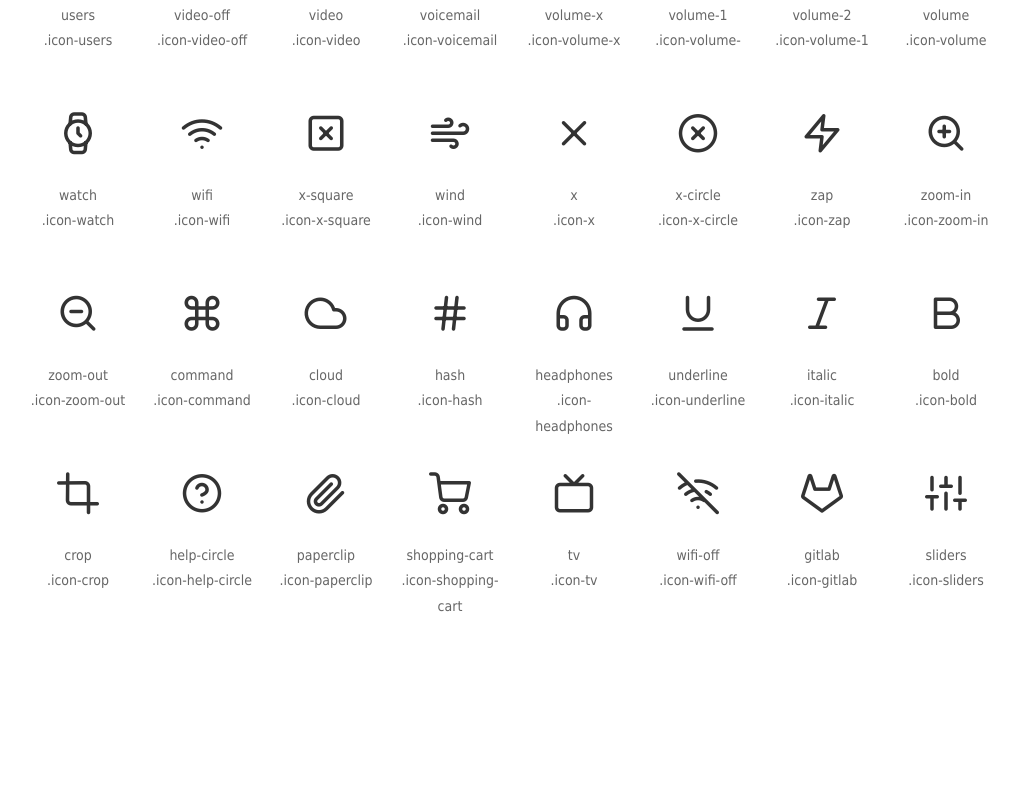
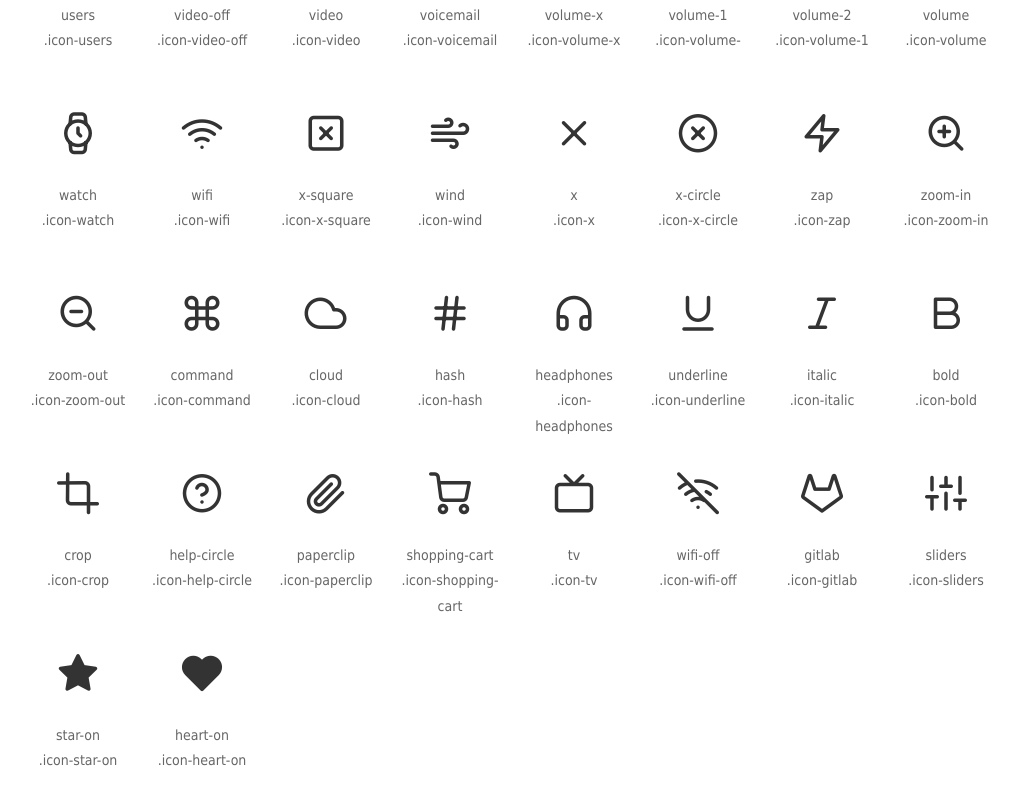
Before and after one commit to AT-UI/feather-font, a plain HTML site: page index.html in a window 1280 px wide. Shown: the part 5479-6286 px from the top of the page, without its empty margins (136-1155 px from the left). Before the commit the page ends 6132 px from the top, so only its background shows below. Drawn offline with Linux system fonts and the light colour scheme.

Commit message:
feat: add new icons

```diff
--- a/css/iconfont.css
+++ b/css/iconfont.css
@@ -502,3 +502,7 @@
 .icon-gitlab:before { content: "\e909"; }
 
 .icon-sliders:before { content: "\e90a"; }
+
+.icon-star-on:before { content: "\e90b"; }
+
+.icon-heart-on:before { content: "\e90c"; }
--- a/index.html
+++ b/index.html
@@ -1472,6 +1472,18 @@
         <div class="fontclass">.icon-sliders</div>
       </li>
 
+      <li>
+        <i class="icon feather icon-star-on"></i>
+        <div class="name">star-on</div>
+        <div class="fontclass">.icon-star-on</div>
+      </li>
+
+      <li>
+        <i class="icon feather icon-heart-on"></i>
+        <div class="name">heart-on</div>
+        <div class="fontclass">.icon-heart-on</div>
+      </li>
+
     </ul>
   </div>
 </body>
```
Also changed, not shown: fonts/feather.ttf, fonts/feather.woff, 2 other files.
